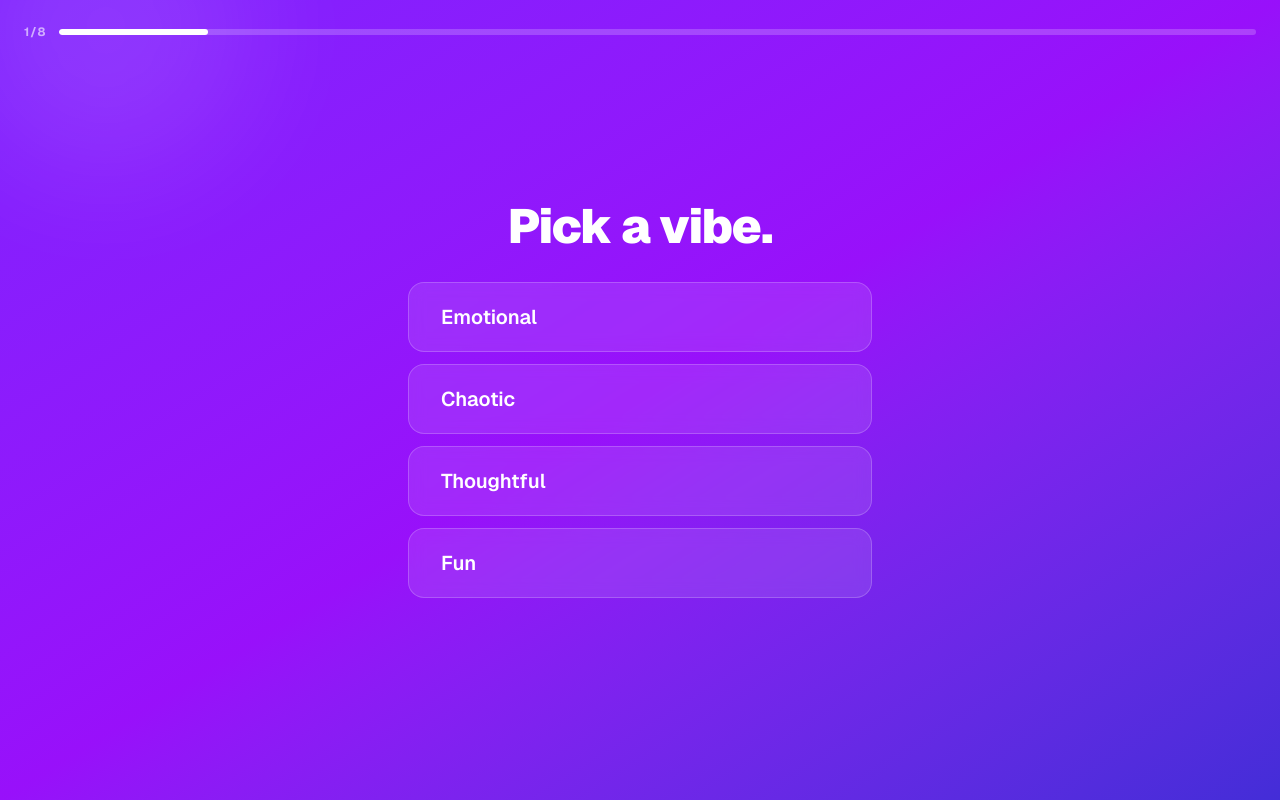
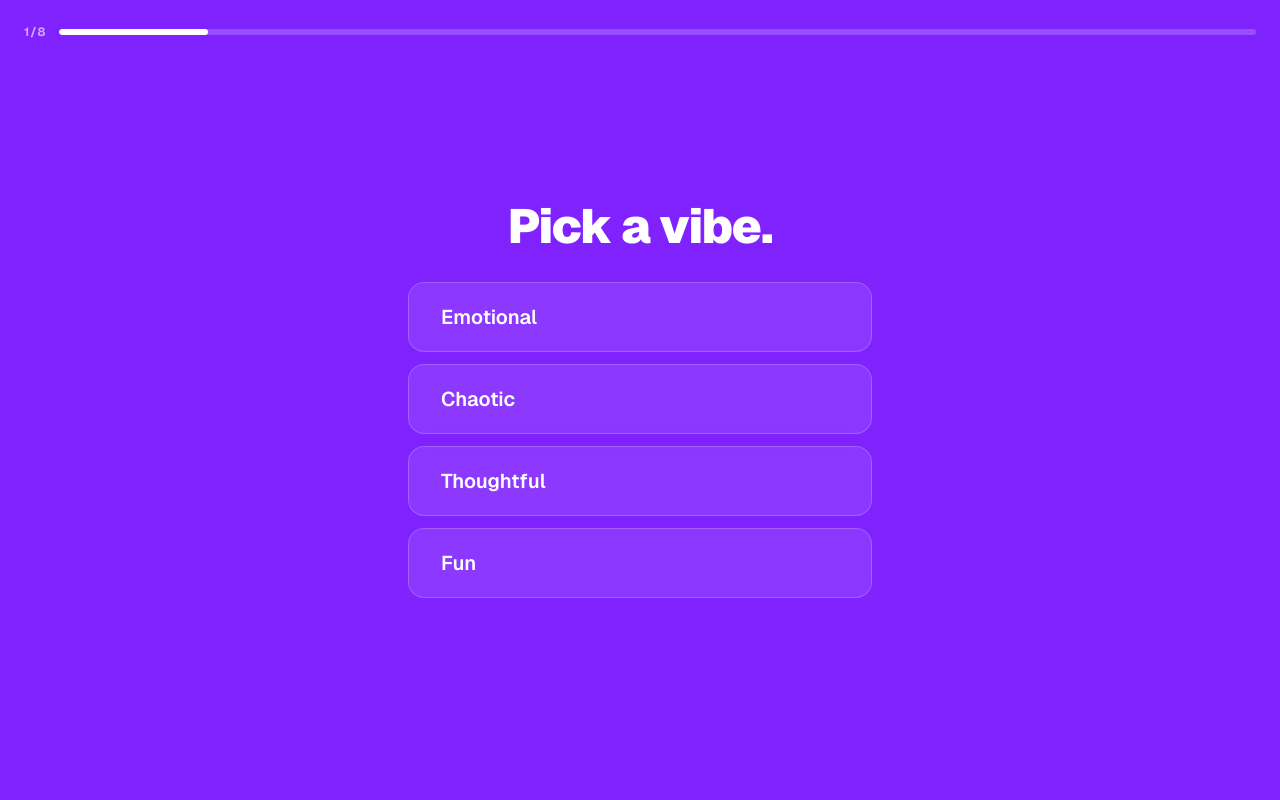
Before and after one commit to eliejerjees/typed, a Next.js app: page / in a window 1280 px wide. Both pictures are taken after a click on the button "START". Built offline with nearby package versions, Linux system fonts and the light colour scheme.

Commit message:
removed gradients

```diff
--- a/components/LandingScreen.tsx
+++ b/components/LandingScreen.tsx
@@ -4,19 +4,7 @@ import { motion } from "framer-motion";
 
 export default function LandingScreen({ onStart }: { onStart: () => void }) {
   return (
-    <div className="relative flex min-h-screen w-full flex-col items-center justify-center overflow-hidden bg-gradient-to-br from-violet-700 via-fuchsia-600 to-orange-500 px-6">
-      {/* Floating blobs */}
-      <motion.div
-        className="absolute -top-32 -left-32 h-96 w-96 rounded-full bg-white/10 blur-3xl"
-        animate={{ x: [0, 80, -40, 0], y: [0, -60, 40, 0], scale: [1, 1.2, 0.9, 1] }}
-        transition={{ duration: 12, repeat: Infinity, ease: "easeInOut" }}
-      />
-      <motion.div
-        className="absolute top-1/2 -right-20 h-80 w-80 rounded-full bg-white/10 blur-3xl"
-        animate={{ x: [0, -60, 30, 0], y: [0, 50, -70, 0] }}
-        transition={{ duration: 15, repeat: Infinity, ease: "easeInOut" }}
-      />
-
+    <div className="relative flex min-h-screen w-full flex-col items-center justify-center overflow-hidden bg-fuchsia-600 px-6">
       <motion.div
         className="relative z-10 flex flex-col items-center gap-6"
         initial={{ opacity: 0 }}
--- a/components/ProcessingScreen.tsx
+++ b/components/ProcessingScreen.tsx
@@ -4,7 +4,7 @@ import { motion } from "framer-motion";
 
 export default function ProcessingScreen() {
   return (
-    <div className="flex min-h-screen w-full flex-col items-center justify-center bg-gradient-to-br from-slate-900 via-purple-900 to-slate-900">
+    <div className="flex min-h-screen w-full flex-col items-center justify-center bg-purple-900">
       {/* Pulsing rings */}
       {[0, 1, 2].map((i) => (
         <motion.div
--- a/components/QuizScreen.tsx
+++ b/components/QuizScreen.tsx
@@ -5,15 +5,15 @@ import { Question, Answer } from "@/data/questions";
 import AnswerCard from "./AnswerCard";
 import ProgressBar from "./ProgressBar";
 
-const gradients = [
-  "from-violet-600 via-purple-600 to-indigo-700",
-  "from-pink-600 via-rose-500 to-orange-500",
-  "from-cyan-600 via-blue-600 to-purple-700",
-  "from-emerald-500 via-teal-500 to-cyan-600",
-  "from-orange-500 via-red-500 to-pink-600",
-  "from-indigo-600 via-violet-600 to-purple-600",
-  "from-rose-500 via-pink-500 to-fuchsia-600",
-  "from-amber-500 via-orange-500 to-red-500",
+const colors = [
+  "bg-violet-600",
+  "bg-rose-500",
+  "bg-blue-600",
+  "bg-emerald-600",
+  "bg-orange-600",
+  "bg-indigo-600",
+  "bg-fuchsia-600",
+  "bg-amber-500",
 ];
 
 interface QuizScreenProps {
@@ -31,15 +31,8 @@ export default function QuizScreen({
 }: QuizScreenProps) {
   return (
     <div
-      className={`relative flex min-h-screen w-full flex-col items-center justify-center bg-gradient-to-br ${gradients[questionIndex % gradients.length]}`}
+      className={`relative flex min-h-screen w-full flex-col items-center justify-center ${colors[questionIndex % colors.length]}`}
     >
-      {/* Floating blob */}
-      <motion.div
-        className="absolute -top-20 -left-20 h-72 w-72 rounded-full bg-white/10 blur-3xl"
-        animate={{ x: [0, 50, -30, 0], y: [0, -40, 30, 0] }}
-        transition={{ duration: 10, repeat: Infinity, ease: "easeInOut" }}
-      />
-
       <ProgressBar current={questionIndex} total={totalQuestions} />
 
       <div className="relative z-10 flex w-full max-w-lg flex-col items-center gap-8 px-6">
--- a/components/ResultScreen.tsx
+++ b/components/ResultScreen.tsx
@@ -23,15 +23,8 @@ export default function ResultScreen({
       initial={{ opacity: 0 }}
       animate={{ opacity: 1 }}
       transition={{ duration: 0.8 }}
-      className={`results-scrollable flex min-h-screen w-full flex-col items-center bg-gradient-to-br ${result.gradient} relative overflow-y-auto`}
+      className={`results-scrollable flex min-h-screen w-full flex-col items-center ${result.bgColor} relative overflow-y-auto`}
     >
-      {/* Background blob */}
-      <motion.div
-        className="absolute -top-40 -right-40 h-[500px] w-[500px] rounded-full bg-white/5 blur-3xl"
-        animate={{ scale: [1, 1.2, 1] }}
-        transition={{ duration: 20, repeat: Infinity }}
-      />
-
       <div className="relative z-10 flex w-full max-w-2xl flex-col items-center gap-8 px-8 py-20">
         {/* "You are" label */}
         <motion.p
--- a/data/types.ts
+++ b/data/types.ts
@@ -4,7 +4,7 @@ export interface TypeResult {
   description: string;
   traits: string[];
   mbti: string;
-  gradient: string;
+  bgColor: string;
   movies: string[];
   artists: string[];
   shows: string[];
@@ -18,7 +18,7 @@ export const types: TypeResult[] = [
       "You feel everything deeply and you're not sorry about it. Your playlists are emotional landscapes and your favorite movies leave you staring at the ceiling at 2am. You find beauty in the bittersweet.",
     traits: ["emotional", "introspective", "nostalgic"],
     mbti: "INFP",
-    gradient: "from-rose-500 via-pink-600 to-purple-700",
+    bgColor: "bg-rose-500",
     movies: ["Call Me by Your Name", "Her", "Lost in Translation"],
     artists: ["Phoebe Bridgers", "Frank Ocean", "Bon Iver"],
     shows: ["Normal People", "Fleabag"],
@@ -30,7 +30,7 @@ export const types: TypeResult[] = [
       "Your taste is unpredictable and that's the point. You jump between genres, aesthetics, and moods like it's cardio. People either don't get your recommendations or become obsessed with them.",
     traits: ["chaotic", "adventurous", "analytical"],
     mbti: "ENTP",
-    gradient: "from-orange-500 via-red-500 to-pink-600",
+    bgColor: "bg-orange-600",
     movies: ["Everything Everywhere All at Once", "Fight Club", "Parasite"],
     artists: ["100 gecs", "Tyler, the Creator", "Charli XCX"],
     shows: ["Atlanta", "The Bear"],
@@ -42,7 +42,7 @@ export const types: TypeResult[] = [
       "You don't just watch things — you analyze them. Every recommendation comes with a thesis. You appreciate craft, structure, and the kind of art that rewards attention.",
     traits: ["analytical", "introspective", "adventurous"],
     mbti: "INTJ",
-    gradient: "from-cyan-500 via-blue-600 to-indigo-700",
+    bgColor: "bg-blue-600",
     movies: ["Arrival", "The Grand Budapest Hotel", "Mulholland Drive"],
     artists: ["Radiohead", "Tame Impala", "Björk"],
     shows: ["Severance", "Dark"],
@@ -54,7 +54,7 @@ export const types: TypeResult[] = [
       "You see yourself in every protagonist and that's your superpower. Life feels cinematic to you. You gravitate toward stories about becoming, longing, and beautiful chaos.",
     traits: ["emotional", "adventurous", "chaotic"],
     mbti: "ENFP",
-    gradient: "from-violet-500 via-purple-500 to-fuchsia-600",
+    bgColor: "bg-fuchsia-600",
     movies: ["Lady Bird", "The Secret Life of Walter Mitty", "Moonlight"],
     artists: ["Lorde", "Lana Del Rey", "SZA"],
     shows: ["Euphoria", "Sex Education"],
@@ -66,7 +66,7 @@ export const types: TypeResult[] = [
       "You're emotionally tethered to the things that shaped you. Rewatching comfort shows is self-care. You believe the best art makes you feel like you're coming home.",
     traits: ["nostalgic", "emotional", "introspective"],
     mbti: "ISFJ",
-    gradient: "from-amber-400 via-orange-500 to-rose-500",
+    bgColor: "bg-amber-500",
     movies: ["The Perks of Being a Wallflower", "Juno", "Stand by Me"],
     artists: ["Taylor Swift", "The 1975", "Fleetwood Mac"],
     shows: ["Gilmore Girls", "Stranger Things"],
@@ -78,7 +78,7 @@ export const types: TypeResult[] = [
       "You're always chasing the next thing that'll blow your mind. Foreign films, obscure albums, weird documentaries — if it's new, you're interested. Boredom is your villain.",
     traits: ["adventurous", "analytical", "chaotic"],
     mbti: "ESTP",
-    gradient: "from-emerald-400 via-teal-500 to-cyan-600",
+    bgColor: "bg-emerald-600",
     movies: ["Spirited Away", "City of God", "The Lobster"],
     artists: ["FKA Twigs", "Gorillaz", "Khruangbin"],
     shows: ["Black Mirror", "Beef"],
@@ -90,7 +90,7 @@ export const types: TypeResult[] = [
       "You collect emotional experiences like artifacts. Every song, scene, and line that moves you gets stored forever. Your inner world is rich, layered, and probably needs its own soundtrack.",
     traits: ["introspective", "emotional", "analytical"],
     mbti: "INFJ",
-    gradient: "from-indigo-600 via-purple-700 to-slate-800",
+    bgColor: "bg-indigo-700",
     movies: ["Eternal Sunshine of the Spotless Mind", "Blade Runner 2049", "The Tree of Life"],
     artists: ["Sufjan Stevens", "Beach House", "Nick Drake"],
     shows: ["Mr. Robot", "The Leftovers"],
@@ -102,7 +102,7 @@ export const types: TypeResult[] = [
       "You're plugged into everything and loving it. Mainstream or underground if it's good, it's good. You're the friend everyone asks for recommendations, and you always deliver.",
     traits: ["chaotic", "nostalgic", "adventurous"],
     mbti: "ESFP",
-    gradient: "from-yellow-400 via-lime-400 to-green-500",
+    bgColor: "bg-lime-600",
     movies: ["Knives Out", "Spider-Verse", "The Social Network"],
     artists: ["Doja Cat", "Bad Bunny", "Daft Punk"],
     shows: ["Succession", "Abbott Elementary"],
```
